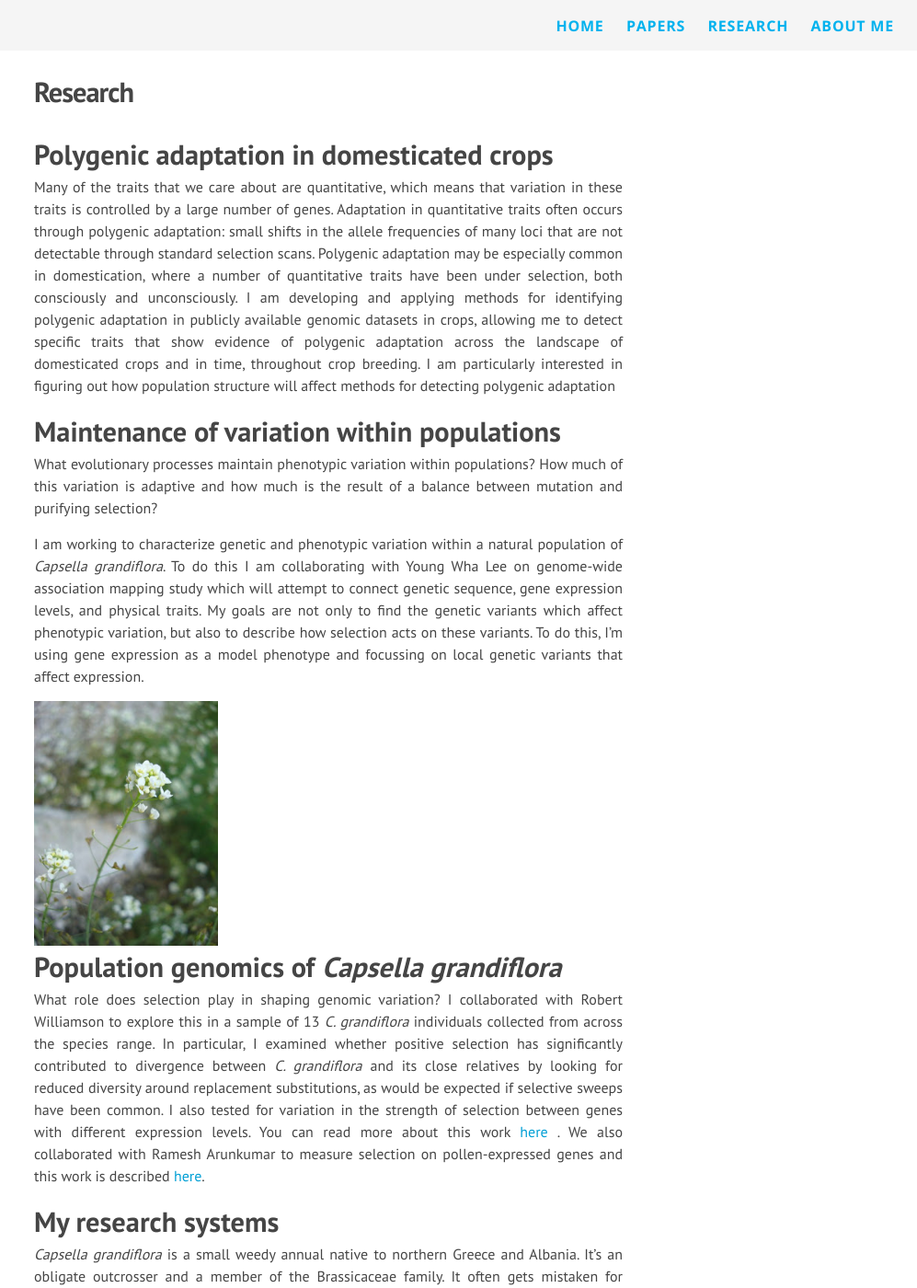
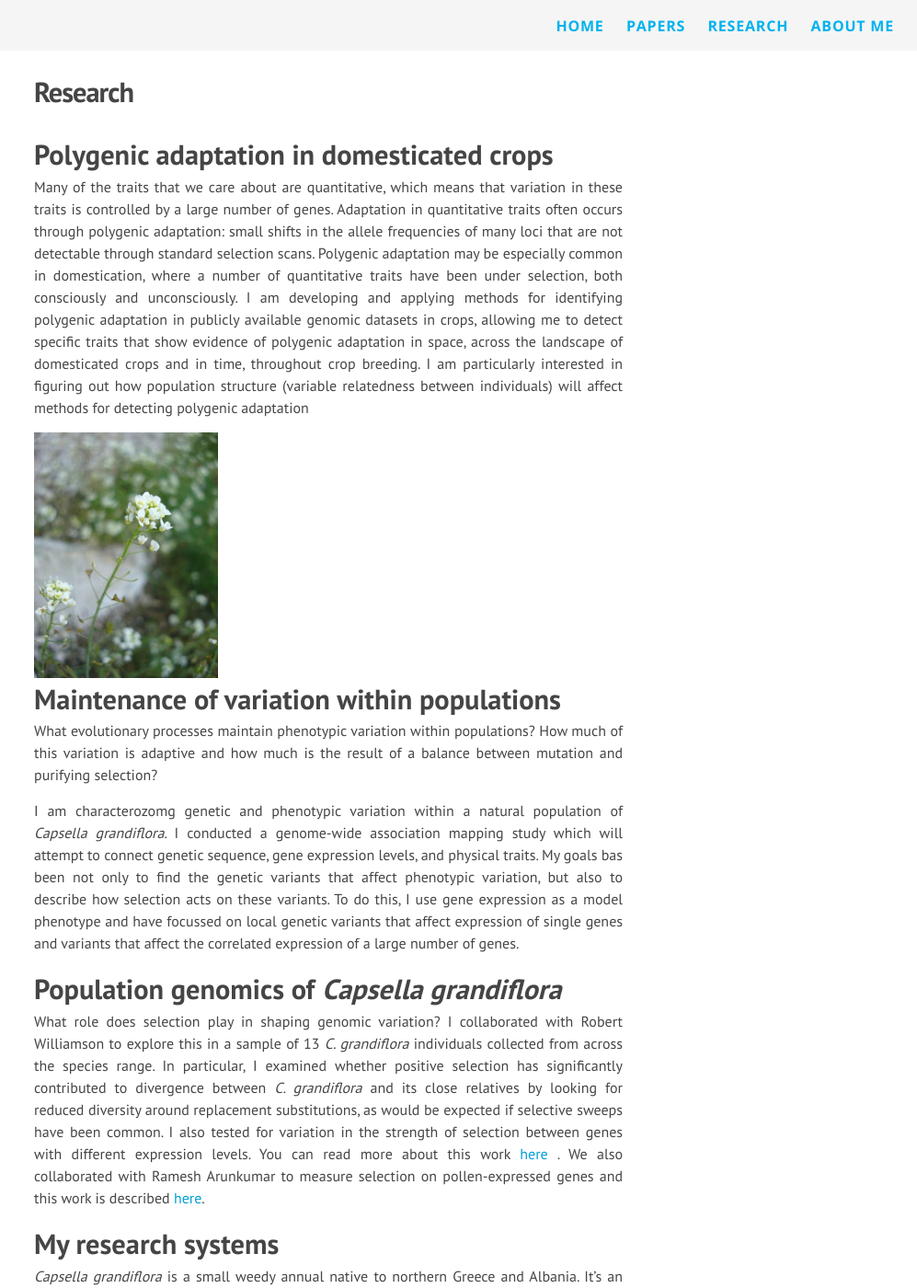
Before and after one commit to emjosephs/emjosephs.github.io, a Jekyll site: the page built from Research.md, in a window 1280 px wide and 1400 px high. Shown: the whole window at 92% size, without its empty margins (283-1280 px from the left). Built offline with Jekyll 4.4.1, drawn with Linux system fonts in a browser that asks for light colours; nearby versions of some CDN libraries.

```diff
--- a/Research.md
+++ b/Research.md
@@ -5,18 +5,18 @@ permalink: /Research/
 ---
 
 # Polygenic adaptation in domesticated crops
-Many of the traits that we care about are quantitative, which means that variation in these traits is controlled by a large number of genes. Adaptation in quantitative traits often occurs through polygenic adaptation: small shifts in the allele frequencies of many loci that are not detectable through standard selection scans. Polygenic adaptation may be especially common in domestication, where a number of quantitative traits have been under selection, both consciously and unconsciously. I am developing and applying methods for identifying polygenic adaptation in publicly available genomic datasets in crops, allowing me to detect specific traits that show evidence of polygenic adaptation across the landscape of domesticated crops and in time, throughout crop breeding. I am particularly interested in figuring out how population structure will affect methods for detecting polygenic adaptation
+Many of the traits that we care about are quantitative, which means that variation in these traits is controlled by a large number of genes. Adaptation in quantitative traits often occurs through polygenic adaptation: small shifts in the allele frequencies of many loci that are not detectable through standard selection scans. Polygenic adaptation may be especially common in domestication, where a number of quantitative traits have been under selection, both consciously and unconsciously. I am developing and applying methods for identifying polygenic adaptation in publicly available genomic datasets in crops, allowing me to detect specific traits that show evidence of polygenic adaptation in space, across the landscape of domesticated crops and in time, throughout crop breeding. I am particularly interested in figuring out how population structure (variable relatedness between individuals) will affect methods for detecting polygenic adaptation
+
+<div style="float: center; padding-right: 15px">
+    <a href="http://emjosephs.github.io/img/grandiflora.jpg"><img src="/img/grandiflora.jpg" title="Capsella grandiflora" width="200" border="0" onClick="_gaq.push(['_trackEvent', 'IMGs', 'Image', 'grandiflora']);"></a>
+</div>
+
 
 # Maintenance of variation within populations
 
 What evolutionary processes maintain phenotypic variation within populations? How much of this variation is adaptive and how much is the result of a balance between mutation and purifying selection?
 
-I am working to characterize genetic and phenotypic variation within a natural population of *Capsella grandiflora*. To do this I am collaborating with Young Wha Lee on genome-wide association mapping study which will attempt to connect genetic sequence, gene expression levels, and physical traits. My goals are not only to find the genetic variants which affect phenotypic variation, but also to describe how selection acts on these variants. To do this, I'm using gene expression as a model phenotype and focussing on local genetic variants that affect expression.
-
-<div style="float: center; padding-right: 15px">
-    <a href="http://emjosephs.github.io/img/grandiflora.jpg"><img src="/img/grandiflora.jpg" title="Capsella grandiflora" width="200" border="0" onClick="_gaq.push(['_trackEvent', 'IMGs', 'Image', 'grandiflora']);"></a>
-</div>
-
+I am characterozomg genetic and phenotypic variation within a natural population of *Capsella grandiflora*. I conducted a genome-wide association mapping study which will attempt to connect genetic sequence, gene expression levels, and physical traits. My goals bas been not only to find the genetic variants that affect phenotypic variation, but also to describe how selection acts on these variants. To do this, I use gene expression as a model phenotype and have focussed on local genetic variants that affect expression of single genes and variants that affect the correlated expression of a large number of genes.
 
 
 # Population genomics of *Capsella grandiflora*
@@ -35,3 +35,7 @@ The population I have focussed on on is located on a trail head near the Greek t
 </div>
 
 Maize (*Zea mays* subsp. *mays*) is not only delicious but a great genetic model for thinking about adaptation during domestication and breeding. Maize is currently grown at a staggering scale over 96 million acres in the US alone but is also grown world-wide in a range of habitats.
+
+<div style="float: center; padding-right: 15px">
+    <a href="http://emjosephs.github.io/img/cornyem.jpg"><img src="/img/esp.jpg" alt="Population ESP" title="Study Population" width="400" border="0" onClick="_gaq.push(['_trackEvent', 'IMGs', 'Image', 'esp']);"></a>
+</div>
```
